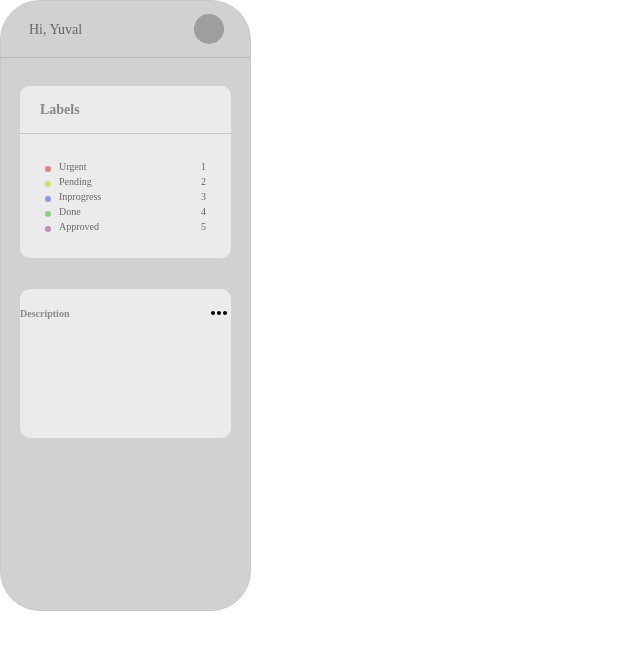
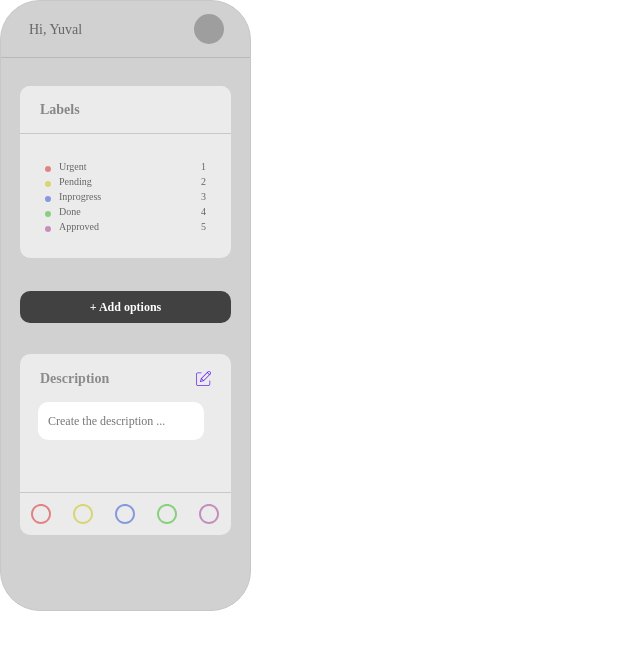
Before and after one commit to echo-webapp/React-Flow, a React (Create React App) app: page / in a window 1280 px wide. Shown: the top 650 px of the page, without its empty margins (0-640 px from the left). Built offline with nearby package versions, Linux system fonts and the light colour scheme; grey boxes are pictures that could not be loaded.

Commit message:
Initial Commit8

```diff
--- /dev/null
+++ b/src/Assets/RightBar/DeleteIcon.js
@@ -0,0 +1,22 @@
+import React from "react";
+import DeleteIcons from "./Delete.svg";
+const DeleteIcon = (props) => {
+  return (
+    <div
+      style={{
+        display: "flex",
+        justifyContent: "center",
+        alignItems: "center",
+      }}
+    >
+      <img
+        src={DeleteIcons}
+        height={props.height}
+        width={props.width}
+        alt="loading"
+      />
+    </div>
+  );
+};
+
+export default DeleteIcon;
--- /dev/null
+++ b/src/Assets/RightBar/EditIcon.js
@@ -0,0 +1,22 @@
+import React from "react";
+import Editicons from "./EditIcon.svg";
+const EditIcon = (props) => {
+  return (
+    <div
+      style={{
+        display: "flex",
+        justifyContent: "center",
+        alignItems: "center",
+      }}
+    >
+      <img
+        src={Editicons}
+        height={props.height}
+        width={props.width}
+        alt="loading"
+      />
+    </div>
+  );
+};
+
+export default EditIcon;
--- a/src/components/RightBar/Description.js
+++ b/src/components/RightBar/Description.js
@@ -1,14 +1,42 @@
-import React from "react";
-import MoreHorizIcon from "@mui/icons-material/MoreHoriz";
+import React, { useState } from "react";
+import TextareaAutosize from "react-textarea-autosize";
+import RadioButton from "./RadioButton";
+import DeleteIcon from "../../Assets/RightBar/DeleteIcon";
+import EditIcon from "../../Assets/RightBar/EditIcon";
 const Description = () => {
+  const [state, setState] = useState({
+    picCount: 0,
+    pics: undefined,
+  });
+  const [selectedValue, setSelectedValue] = React.useState("");
+  const [iconFlag, setIconFlag] = React.useState(true);
+
+  const iconButtonHandler = () => {
+    setIconFlag(false);
+  };
   return (
     <div className="LeftDescriptionContainer">
-      <div className="DescriptionHeader">
+      <div className="LeftDescriptionContainerHeader">
         <div className="DescriptionHeaderText">Description</div>
-        <MoreHorizIcon />
+        <div className="DescriptionHeaderIcon" onClick={iconButtonHandler}>
+          <EditIcon height="15px" width="15px" />
+        </div>
+      </div>
+      <div className="LeftDescriptionTextBody">
+        <TextareaAutosize
+          className="LeftDescriptionText"
+          placeholder="Create the description ..."
+          disabled={iconFlag}
+        />
+      </div>
+      <div className="LeftDescriptionImageIcon"></div>
+      <div className="LeftDescriptionButton">
+        <RadioButton
+          selectedValue={selectedValue}
+          setSelectedValue={setSelectedValue}
+        />
       </div>
     </div>
   );
 };
-
 export default Description;
--- /dev/null
+++ b/src/components/RightBar/RadioButton.js
@@ -0,0 +1,67 @@
+import * as React from "react";
+import Radio from "@mui/material/Radio";
+const RadioButton = (props) => {
+  const handleChange = (event) => {
+    props.setSelectedValue(event.target.value);
+  };
+
+  const controlProps = (item) => ({
+    checked: props.selectedValue === item,
+    onChange: handleChange,
+    value: item,
+    name: "color-radio-button-demo",
+    inputProps: { "aria-label": item },
+  });
+
+  return (
+    <div>
+      <Radio
+        {...controlProps("a")}
+        sx={{
+          color: "#E28383",
+          "&.Mui-checked": {
+            color: "#E28383",
+          },
+        }}
+      />
+      <Radio
+        {...controlProps("b")}
+        sx={{
+          color: "#D9D572",
+          "&.Mui-checked": {
+            color: "#D9D572",
+          },
+        }}
+      />
+      <Radio
+        {...controlProps("c")}
+        sx={{
+          color: "#8699DD",
+          "&.Mui-checked": {
+            color: "#8699DD",
+          },
+        }}
+      />
+      <Radio
+        {...controlProps("d")}
+        sx={{
+          color: "#8ACF7F",
+          "&.Mui-checked": {
+            color: "#8ACF7F",
+          },
+        }}
+      />
+      <Radio
+        {...controlProps("e")}
+        sx={{
+          color: "#C48EBE",
+          "&.Mui-checked": {
+            color: "#C48EBE",
+          },
+        }}
+      />
+    </div>
+  );
+};
+
+export default RadioButton;
--- a/src/components/RightBar/RightBar.css
+++ b/src/components/RightBar/RightBar.css
@@ -1,6 +1,6 @@
 .RightBarMainContainer {
   width: 251px;
-  height: 611px;
+  min-height: 611px;
   background: #d1d1d1;
   border: 1px solid #c7c7c7;
   box-sizing: border-box;
@@ -36,7 +36,23 @@
   justify-content: center;
   margin-right: 26px;
 }
+.RightBarDescriptionButton {
+  width: 211px;
+  height: 32px;
+  margin-top: 33px;
+  background: #414141;
+  border-radius: 10px;
+  border: none;
+  cursor: pointer;
+  font-family: Poppins;
+  font-style: normal;
+  font-weight: 600;
+  font-size: 12px;
+  line-height: 15px;
+  /* identical to box height */
 
+  color: #ffffff;
+}
 /* Label */
 .LabelContainer {
   width: 211px;
@@ -142,24 +158,59 @@
 /* Description */
 .LeftDescriptionContainer {
   width: 211px;
-  height: 149px;
+  min-height: 149px;
   background: #ebebeb;
   border-radius: 10px;
   margin-top: 31px;
+  margin-bottom: 30px;
 }
-.DescriptionHeader {
+.LeftDescriptionContainerHeader {
   height: 48px;
   display: flex;
   align-items: center;
   justify-content: space-between;
+  padding-left: 20px;
+  padding-right: 20px;
 }
 .DescriptionHeaderText {
   font-family: Poppins;
   font-style: normal;
   font-weight: 600;
-  font-size: 10px;
+  font-size: 14px;
   line-height: 15px;
   /* identical to box height */
 
   color: #8d8a8a;
 }
+.LeftDescriptionTextBody {
+  width: 100%;
+  min-height: 90px;
+  display: flex;
+  flex-direction: column;
+  align-items: center;
+  justify-content: flex-start;
+  background: #ebebeb;
+  border-radius: 10px;
+  box-sizing: border-box;
+  padding: 0px 25px 17px 16px;
+}
+.LeftDescriptionText {
+  width: 166px;
+  background: #ffffff;
+  border-radius: 10px;
+  border: none;
+  padding: 10px;
+  resize: none;
+  outline: none;
+  min-height: 20px;
+  overflow: hidden;
+  line-height: 18px;
+  font-family: Poppins;
+  font-style: normal;
+  font-weight: 500;
+  font-size: 12px;
+  color: #000000;
+}
+.LeftDescriptionButton {
+  border-top: 1px solid #c8c8c8;
+}
--- a/src/components/RightBar/RightBar.js
+++ b/src/components/RightBar/RightBar.js
@@ -17,6 +17,9 @@ const RightBar = () => {
         </div>
       </div>
       <Labels />
+      <button onClick={() => {}} className="RightBarDescriptionButton">
+        + Add options
+      </button>
       <Description />
     </div>
   );
--- a/src/store/Reducers/message.js
+++ b/src/store/Reducers/message.js
@@ -22,6 +22,7 @@ const messageSlice = createSlice({
         source: action.payload.source,
         target: action.payload.target,
       };
+      if (state.edges === undefined) state.edges = [];
       state.edges.push(new_edge);
       state.message = addEdge(action.payload, state.message);
     },
```
Also changed, not shown: src/Assets/RightBar/Delete.svg (added), src/Assets/RightBar/EditIcon.svg (added).
